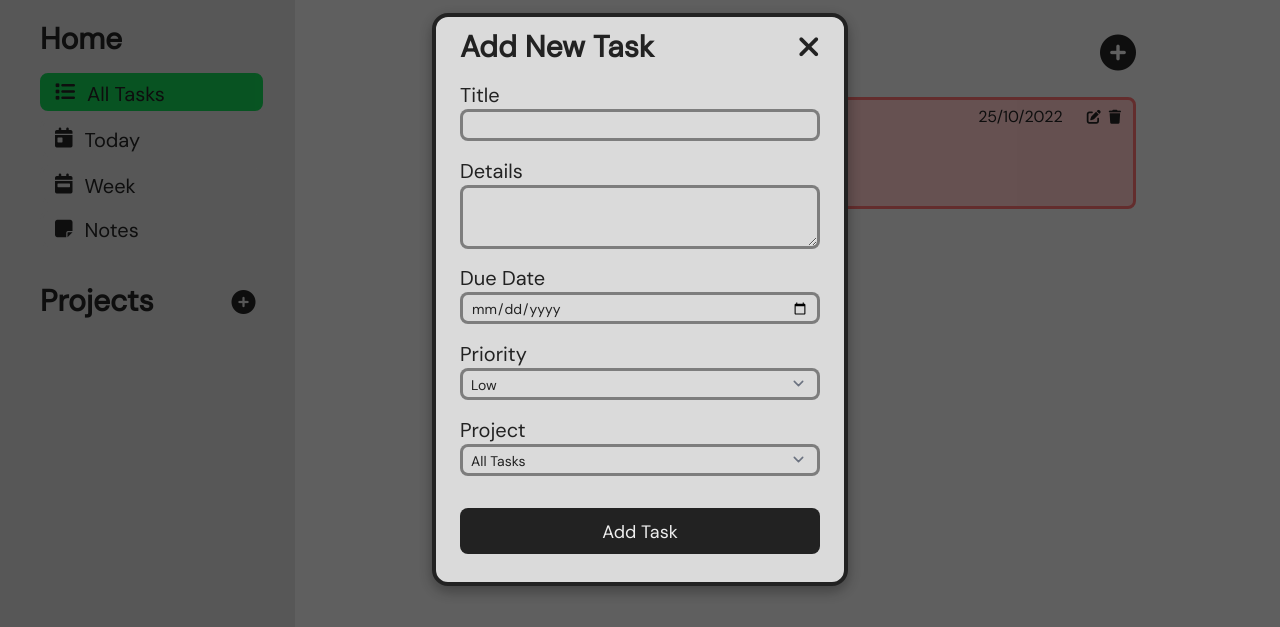
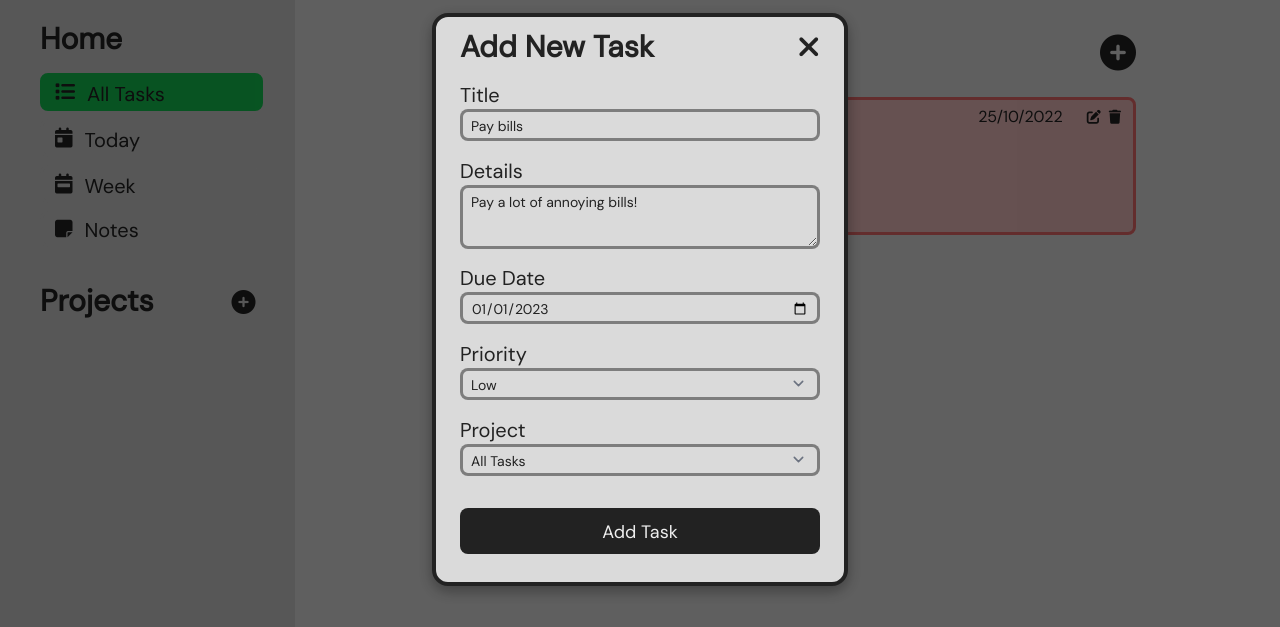
Before and after one commit to gozmansunday/todo-list-TOP, a website built with webpack: page dist/index.html in a window 1280 px wide. Both pictures are taken after a click on the icon 1118 px from the left and 154 px from the top of the page. Shown: the part 101-728 px from the top of the page. Built offline with nearby package versions, Linux system fonts and the light colour scheme.

Commit message:
Update index.html

```diff
--- a/dist/index.html
+++ b/dist/index.html
@@ -108,7 +108,7 @@
                     <input type="checkbox" class="finish-task border-[3px] border-dark rounded-full w-5 h-5 bg-transparent checked:text-dark focus:ring-0 focus:ring-offset-0">
                   </div>
                   <h4 class="text-lg font-semibold pt-0.5 ml-1">Pay bills</h4>
-                  <i class="fa-solid fa-chevron-up text-sm pt-1 md:pt-1.5"></i>
+                  <i class="chevron fa-solid fa-chevron-up text-sm pt-1 md:pt-1.5"></i>
                 </div>
                 <div class="flex gap-2 items-center">
                   <p class="mr-4 pt-0.5 md:pt-0">25/10/2022</p>
@@ -116,13 +116,16 @@
                   <i class="fa-solid fa-trash text-sm"></i>
                 </div>
               </div>
-              <!-- Extended -->
-              <div class="extended-part px-8">
+
+              <div class="extended-part px-8 pb-0.5">
+                <p>
+                  <span class="font-semibold">Title:</span>
+                  Pay bills
+                </p>
                 <p>
                   <span class="font-semibold">Details:</span>
                   I need to pay my fucking bills ASAP!
                 </p>
-                <div>
                 <p>
                   <span class="font-semibold">Project:</span>
                   All Tasks
@@ -133,38 +136,8 @@
                 </p>
               </div>
             </div>
-            </div>
+
             <!--
-            <div class="text-sm flex justify-between items-center border-[3px] border-yellow-400 bg-yellow-200 rounded-lg px-3 py-0.5 md:text-base">
-              <div class="flex gap-2 items-center">
-                <div class="">
-                  <input type="checkbox" class="finish-task border-[3px] border-dark rounded-full w-5 h-5 bg-transparent checked:text-dark focus:ring-0 focus:ring-offset-0">
-                </div>
-                <h4 class="text-lg font-semibold pt-0.5 ml-1">Tweet #100days</h4>
-                <i class="fa-solid fa-chevron-up text-sm pt-1.5"></i>
-              </div>
-              <div class="flex gap-2 items-center">
-                <p class="mr-4">25/10/2022</p>
-                <i class="fa-solid fa-pen-to-square text-sm"></i>
-                <i class="fa-solid fa-trash text-sm"></i>
-              </div>
-            </div>
-
-            <div class="text-sm flex justify-between items-center border-[3px] border-blue-400 bg-blue-200 rounded-lg px-3 py-0.5 md:text-base">
-              <div class="flex gap-2 items-center">
-                <div class="">
-                  <input type="checkbox" class="finish-task border-[3px] border-dark rounded-full w-5 h-5 bg-transparent checked:text-dark focus:ring-0 focus:ring-offset-0">
-                </div>
-                <h4 class="text-lg font-semibold pt-0.5 ml-1">Chat her up</h4>
-                <i class="fa-solid fa-chevron-up text-sm pt-1.5"></i>
-              </div>
-              <div class="flex gap-2 items-center">
-                <p class="mr-4">25/10/2022</p>
-                <i class="fa-solid fa-pen-to-square text-sm"></i>
-                <i class="fa-solid fa-trash text-sm"></i>
-              </div>
-            </div>
-
             <div class="text-sm flex justify-between items-center border-[3px] border-gray-300 bg-gray-200 text-gray-400 rounded-lg px-3 py-0.5 md:text-base">
               <div class="flex gap-2 items-center">
                 <div class="">
@@ -197,15 +170,15 @@
           <form class="space-y-4">
             <div>
               <label for="title" class="block text-xl">Title</label>
-              <input type="text" name="title" id="title" class="w-full border-[3px] border-dark/50 bg-mid px-2 pt-1 pb-0.5 text-sm rounded-lg transition duration-200 focus:ring-0 focus:ring-offset-0 focus:border-dark">
+              <input type="text" name="title" id="title" value="Pay bills" class="w-full border-[3px] border-dark/50 bg-mid px-2 pt-1 pb-0.5 text-sm rounded-lg transition duration-200 focus:ring-0 focus:ring-offset-0 focus:border-dark">
             </div>
             <div>
               <label for="details" class="block text-xl">Details</label>
-              <textarea name="details" id="details" class="w-full border-[3px] border-dark/50 bg-mid px-2 py-1 h-16 -mb-2 text-sm rounded-lg transition duration-200 focus:ring-0 focus:ring-offset-0 focus:border-dark"></textarea>
+              <textarea name="details" id="details" class="w-full border-[3px] border-dark/50 bg-mid px-2 py-1 h-16 -mb-2 text-sm rounded-lg transition duration-200 focus:ring-0 focus:ring-offset-0 focus:border-dark">Pay a lot of annoying bills!</textarea>
             </div>
             <div>
               <label for="date" class="block text-xl">Due Date</label>
-              <input type="date" name="date" id="date" class="w-full border-[3px] border-dark/50 bg-mid px-2 pt-1 pb-0.5 text-sm rounded-lg transition duration-200 focus:ring-0 focus:ring-offset-0 focus:border-dark">
+              <input type="date" name="date" id="date" value="2023-01-01" class="w-full border-[3px] border-dark/50 bg-mid px-2 pt-1 pb-0.5 text-sm rounded-lg transition duration-200 focus:ring-0 focus:ring-offset-0 focus:border-dark">
             </div>
             <div>
               <label for="priority" class="block text-xl">Priority</label>
```
Lines whose indentation alone changed are shown as unchanged.
